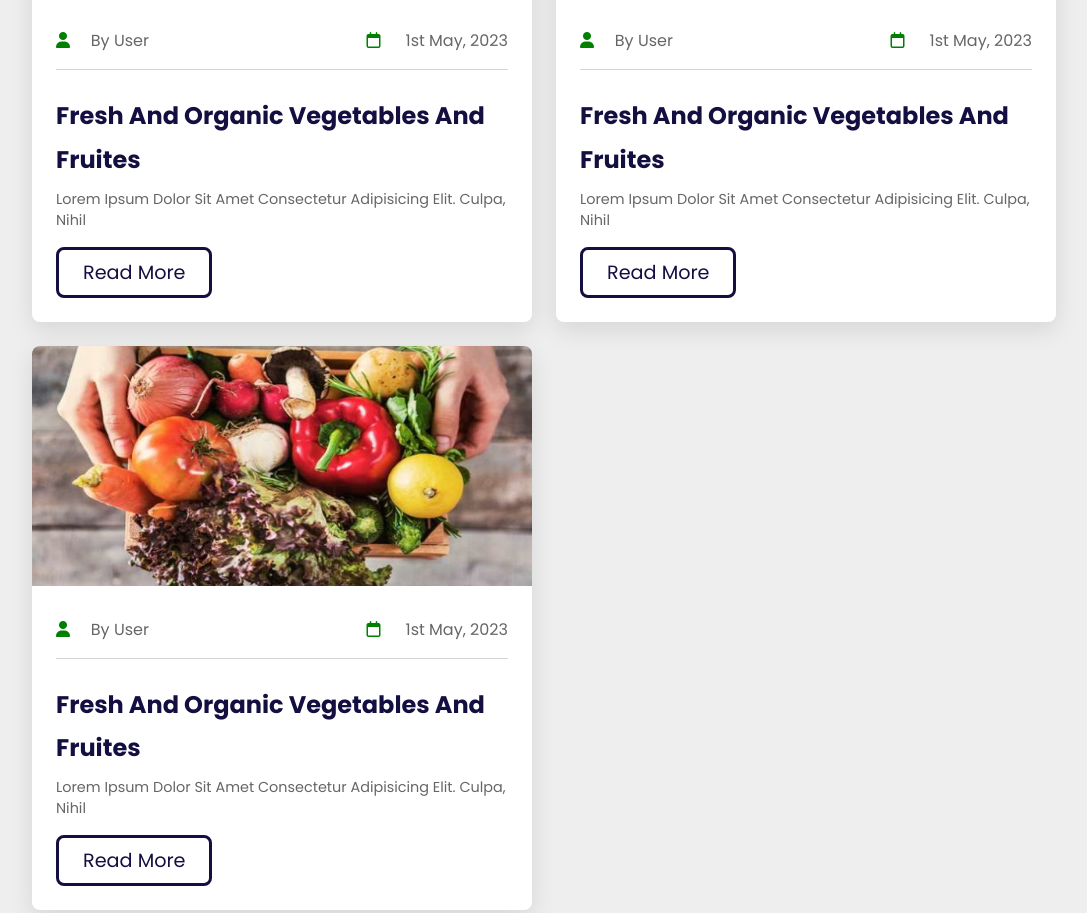
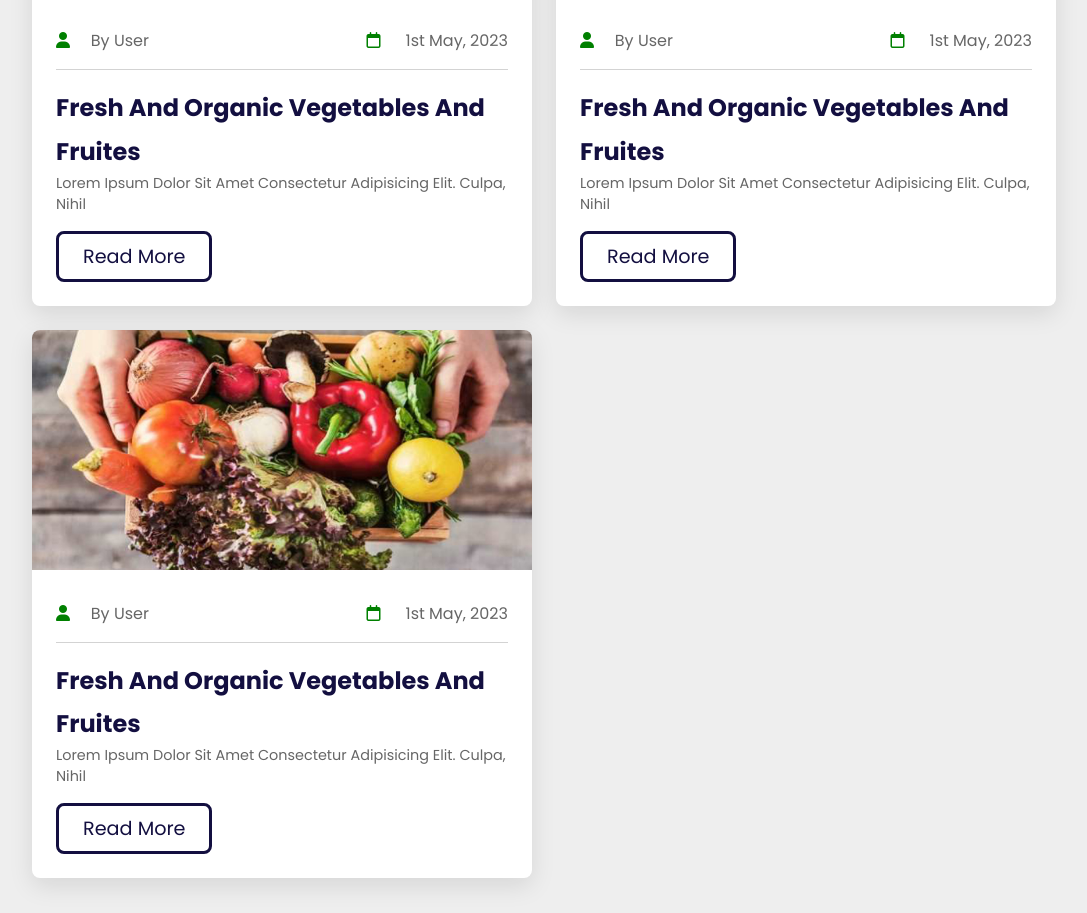
Before and after one commit to Usman-837/Grocery_Website, a plain HTML site: page index.html in a window 1280 px wide. Shown: the part 4361-5274 px from the top of the page, without its empty margins (96-1183 px from the left). Drawn offline with nearby package versions, Linux system fonts and the light colour scheme.

Commit message:
Some Changes in CSS file

```diff
--- a/css/style.css
+++ b/css/style.css
@@ -547,6 +547,10 @@ section{
     box-shadow: var(--box-shadow);
 }
 
+.blogs .box-container .box:hover{
+    box-shadow: 1px 1px 10px 4px var(--green);
+}
+
 .blogs .box-container .box img{
     height: 15rem;
     width: 100%;
@@ -583,7 +587,6 @@ section{
     line-height: 1.8;
     color: var(--black);
     font-size: 1.5rem;
-    padding: .5rem 0;
 }
 
 .blogs .box-container .box .content p{
```
